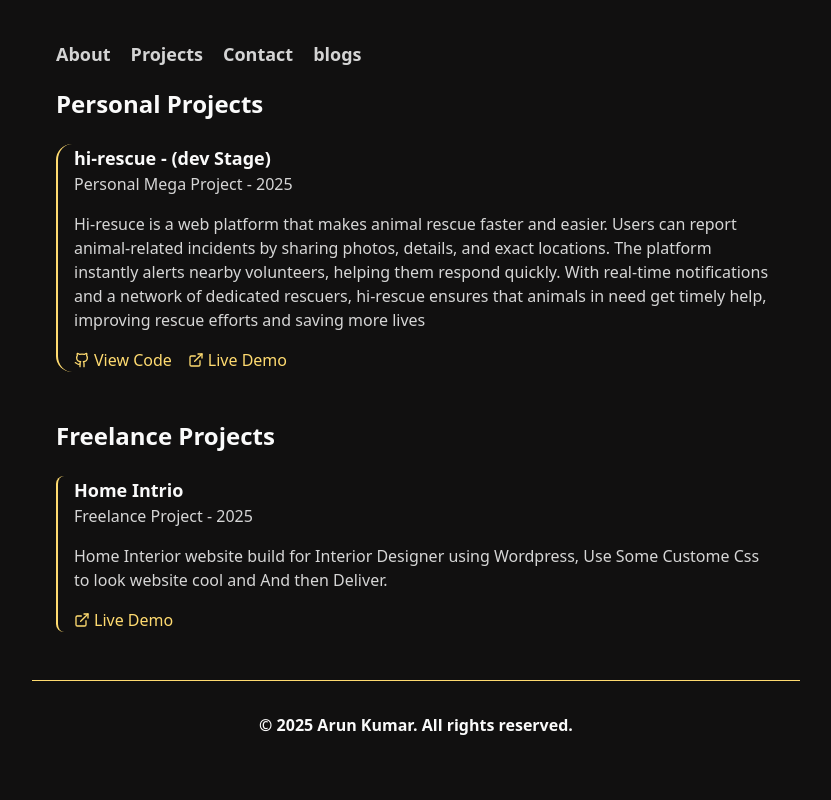
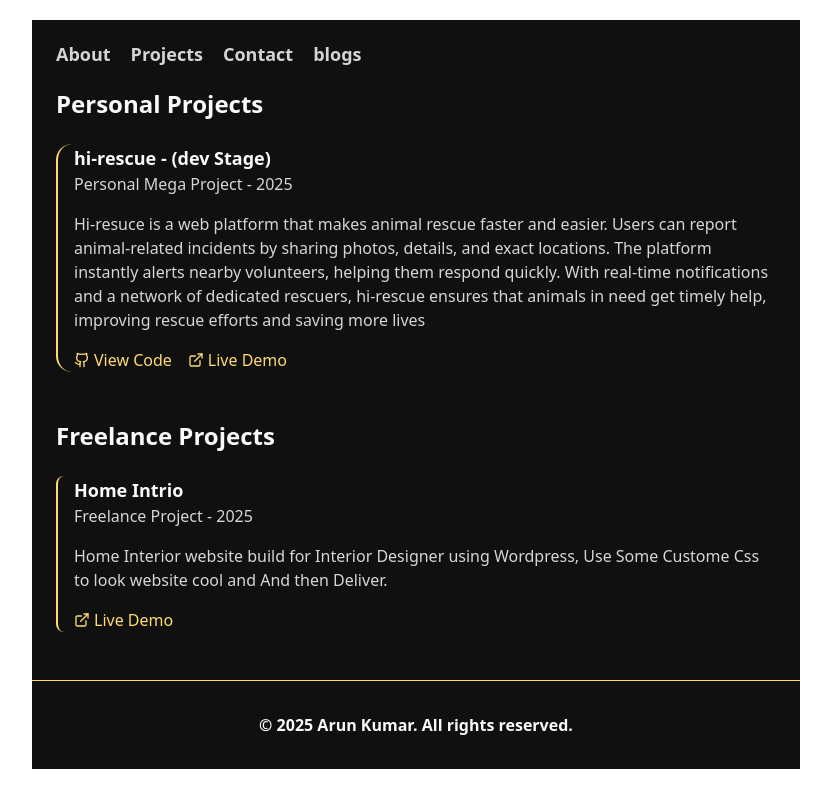
Before and after one commit to hiarun01/my-portfolio, a React (Vite) app: page /projects in a window 1280 px wide. Shown: the whole page, without its empty margins (224-1055 px from the left). Built offline with nearby package versions, Linux system fonts and the light colour scheme.

Commit message:
deploy error

```diff
--- a/package.json
+++ b/package.json
@@ -3,11 +3,13 @@
   "private": true,
   "version": "0.0.0",
   "type": "module",
+  "homepage": "./",
   "scripts": {
     "dev": "vite",
     "build": "vite build",
     "lint": "eslint .",
-    "preview": "vite preview"
+    "preview": "vite preview",
+    "start" : "node index.html"
   },
   "dependencies": {
     "@tailwindcss/vite": "^4.0.6",
--- a/src/App.css
+++ b/src/App.css
@@ -1,7 +1 @@
 @import "tailwindcss";
-
-
-html, body{
-    background-color: #111010;
-    color: #d4d4d4;
-}
--- a/src/AppLayout/AppLayout.jsx
+++ b/src/AppLayout/AppLayout.jsx
@@ -4,7 +4,7 @@ import Footer from "./UI/Footer";
 
 const AppLayout = () => {
   return (
-    <div className="max-w-3xl my-5 m-auto">
+    <div className="max-w-3xl my-5 m-auto bg-[#111010] text-[#d4d4d4]">
       <Header />
       <Outlet />
       <Footer />
```
